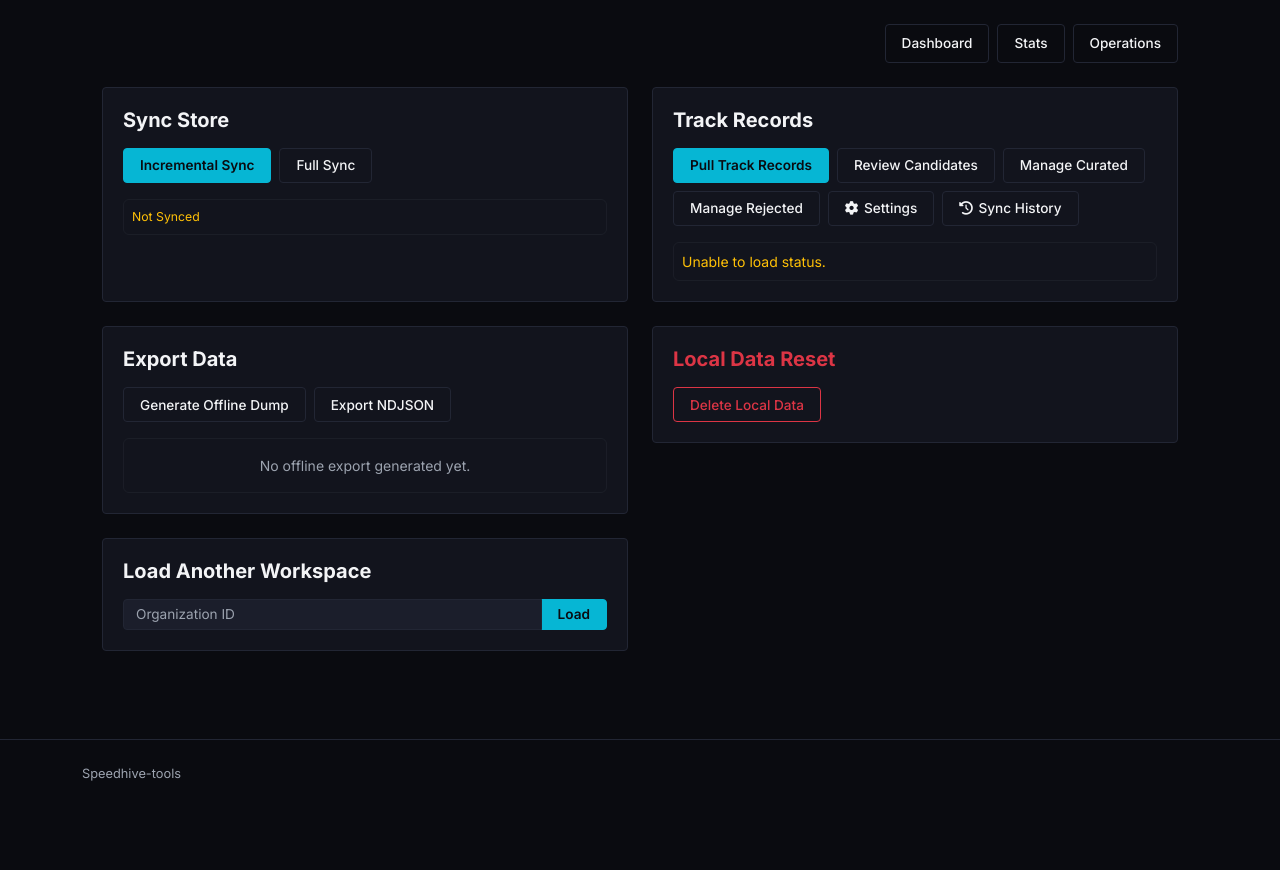
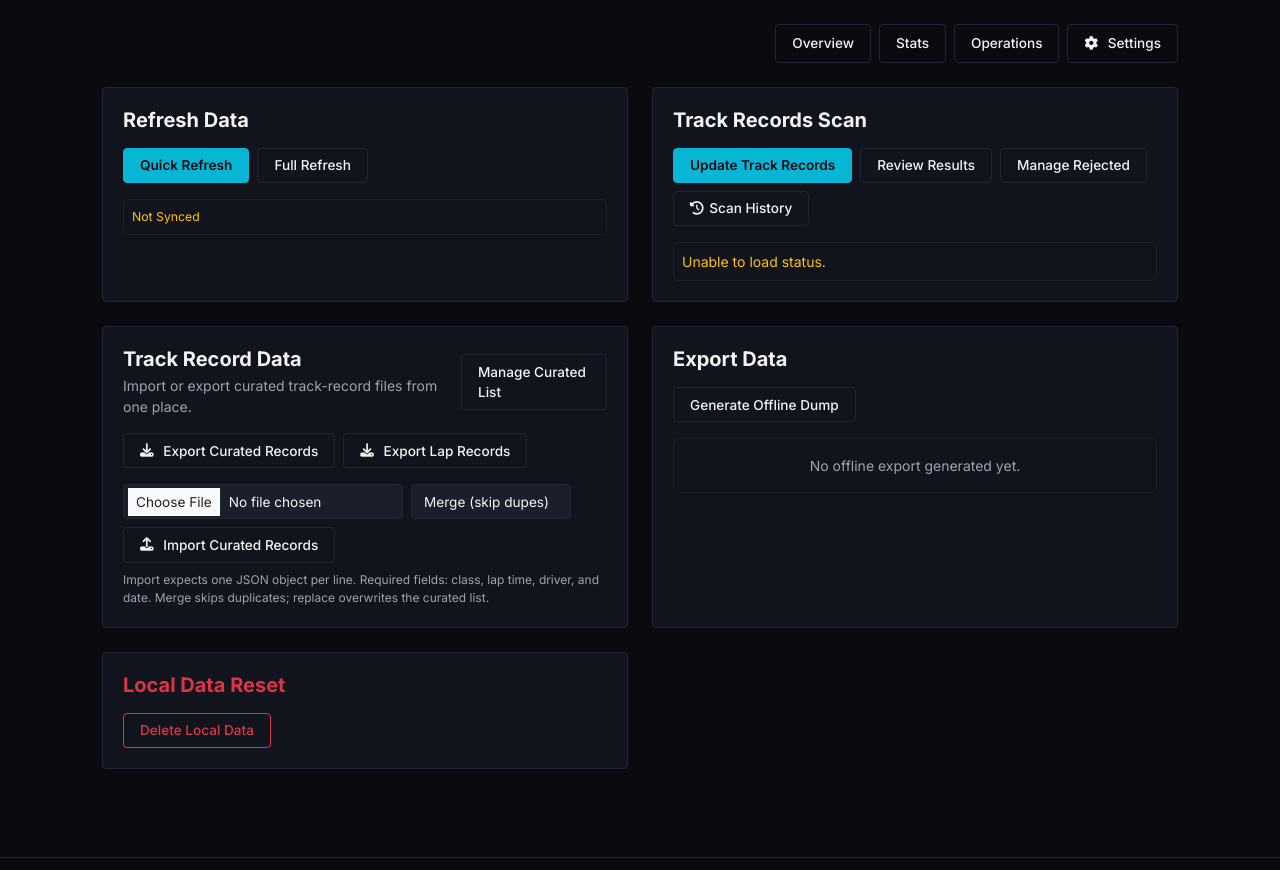
Before and after one commit to ncrosty58/speedhive-tools-ui, a Python web app: template templates/org_operations.html in a window 1280 px wide. Shown: the part 59-929 px from the top of the page. Before the commit the page ends 840 px from the top, so only its background shows below. Run offline with Jinja, Linux system fonts and the light colour scheme; the template is opened without the code that fills it, so the values that code supplies are empty.

Commit message:
simplify org navigation and track-record data placement

```diff
--- a/templates/base.html
+++ b/templates/base.html
@@ -488,11 +488,6 @@
                             <option value="__add__">➕ Add organization…</option>
                         </select>
                     </li>
-                    <li class="nav-item">
-                        <a class="nav-link nav-link-custom {% if request.path == '/' %}active{% endif %}" href="/{% if global_org_id %}?org_id={{ global_org_id }}{% endif %}">
-                            Dashboard
-                        </a>
-                    </li>
                     {% endif %}
                     <li class="nav-item">
                         <a class="nav-link nav-link-custom" href="https://speedhive.mylaps.com" target="_blank" rel="noopener">
--- a/templates/index.html
+++ b/templates/index.html
@@ -15,9 +15,10 @@
             </div>
 
             <div class="d-flex gap-2">
-                <a class="btn-custom {% if active_tab == 'dashboard' %}active{% else %}btn-custom-outline{% endif %} py-2 px-3" href="/?org_id={{ org.id }}{% if classification %}&amp;classification={{ classification }}{% endif %}{% if start_date %}&amp;start_date={{ start_date }}{% endif %}{% if end_date %}&amp;end_date={{ end_date }}{% endif %}{% if limit_events %}&amp;limit_events={{ limit_events }}{% endif %}">Dashboard</a>
+                <a class="btn-custom {% if active_tab == 'dashboard' %}active{% else %}btn-custom-outline{% endif %} py-2 px-3" href="/?org_id={{ org.id }}{% if classification %}&amp;classification={{ classification }}{% endif %}{% if start_date %}&amp;start_date={{ start_date }}{% endif %}{% if end_date %}&amp;end_date={{ end_date }}{% endif %}{% if limit_events %}&amp;limit_events={{ limit_events }}{% endif %}">Overview</a>
                 <a class="btn-custom {% if active_tab == 'stats' %}active{% else %}btn-custom-outline{% endif %} py-2 px-3" href="/org/{{ org.id }}/stats">Stats</a>
                 <a class="btn-custom {% if active_tab == 'operations' %}active{% else %}btn-custom-outline{% endif %} py-2 px-3" href="/org/{{ org.id }}/operations">Operations</a>
+                <a class="btn-custom-outline py-2 px-3" href="/org/{{ org.id }}/track-records/settings"><i class="fa-solid fa-cog me-1"></i>Settings</a>
             </div>
         </div>
 
@@ -285,7 +286,7 @@
                                 {% elif track_records_ready %}
                                     <div class="text-center py-4 text-muted small">No lap records found.</div>
                                 {% else %}
-                                    <div class="text-center py-4 text-muted small">Run sync under Operations to generate track records.</div>
+                                    <div class="text-center py-4 text-muted small">Run the track-record scan in Operations to generate track records.</div>
                                 {% endif %}
                             </div>
                         </div>
--- a/templates/org_add.html
+++ b/templates/org_add.html
@@ -32,7 +32,7 @@
             Open workspace
         </a>
         <p class="mt-2 mb-0" style="color: var(--text-muted); font-size: 0.75rem;">
-            The workspace starts empty — run a Refresh from its dashboard to sync
+            The workspace starts empty — run a refresh from its dashboard to pull
             events into the local store; it then appears in the workspace dropdown.
         </p>
         {% endif %}
--- a/templates/org_operations.html
+++ b/templates/org_operations.html
@@ -14,16 +14,17 @@
         </div>
 
         <div class="d-flex gap-2">
-            <a class="btn-custom {% if active_tab == 'dashboard' %}active{% else %}btn-custom-outline{% endif %} py-2 px-3" href="/?org_id={{ org.id }}">Dashboard</a>
+            <a class="btn-custom {% if active_tab == 'dashboard' %}active{% else %}btn-custom-outline{% endif %} py-2 px-3" href="/?org_id={{ org.id }}">Overview</a>
             <a class="btn-custom {% if active_tab == 'stats' %}active{% else %}btn-custom-outline{% endif %} py-2 px-3" href="/org/{{ org.id }}/stats">Stats</a>
             <a class="btn-custom {% if active_tab == 'operations' %}active{% else %}btn-custom-outline{% endif %} py-2 px-3" href="/org/{{ org.id }}/operations">Operations</a>
+            <a class="btn-custom-outline py-2 px-3" href="/org/{{ org.id }}/track-records/settings"><i class="fa-solid fa-cog me-1"></i>Settings</a>
         </div>
     </div>
 
     <!-- Live Sync Card -->
     <div class="col-lg-6">
         <div class="glass-card h-100">
-            <h3 class="h5 fw-bold mb-3">Sync Store</h3>
+            <h3 class="h5 fw-bold mb-3">Refresh Data</h3>
 
             <div class="d-flex flex-wrap gap-2 mb-3">
                 <button class="btn-custom js-refresh-btn"
@@ -32,7 +33,7 @@
                         data-backfill="{{ incremental_backfill_events or 3 }}"
                         id="btn-incremental-refresh"
                         type="button">
-                    <span class="js-btn-label">Incremental Sync</span>
+                    <span class="js-btn-label">Quick Refresh</span>
                     <span class="js-btn-loading d-none"><i class="fa-solid fa-circle-notch fa-spin"></i> Syncing...</span>
                 </button>
                 <button class="btn-custom-outline js-refresh-btn"
@@ -41,7 +42,7 @@
                         data-backfill="0"
                         id="btn-full-refresh"
                         type="button">
-                    <span class="js-btn-label">Full Sync</span>
+                    <span class="js-btn-label">Full Refresh</span>
                     <span class="js-btn-loading d-none"><i class="fa-solid fa-circle-notch fa-spin"></i> Syncing...</span>
                 </button>
             </div>
@@ -72,7 +73,7 @@
 
             <div class="mt-3 p-2 rounded bg-surface border border-secondary border-opacity-10 d-flex flex-wrap gap-3 align-items-center small">
                 {% if org_refresh_state and org_refresh_state.last_refresh_at %}
-                    <span class="text-success small">Last Sync: {{ format_saved_at_display(org_refresh_state.last_refresh_at) }} ({{ (org_refresh_state.last_refresh_mode or 'unknown')|upper }})</span>
+                    <span class="text-success small">Last Refresh: {{ format_saved_at_display(org_refresh_state.last_refresh_at) }} ({{ (org_refresh_state.last_refresh_mode or 'unknown')|upper }})</span>
                 {% else %}
                     <span class="text-warning small">Not Synced</span>
                 {% endif %}
@@ -86,22 +87,63 @@
     <!-- Track Records Card -->
     <div class="col-lg-6">
         <div class="glass-card h-100">
-            <h3 class="h5 fw-bold mb-3">Track Records</h3>
+            <h3 class="h5 fw-bold mb-3">Track Records Scan</h3>
 
             <div class="d-flex flex-wrap gap-2 mb-3">
                 <button class="btn-custom" id="btn-pull-track-records" type="button" data-org-id="{{ org.id }}">
-                    <span class="js-btn-label">Pull Track Records</span>
-                    <span class="js-btn-loading d-none"><i class="fa-solid fa-circle-notch fa-spin"></i> <span id="track-records-phase">Working...</span></span>
+                    <span class="js-btn-label">Update Track Records</span>
+                    <span class="js-btn-loading d-none"><i class="fa-solid fa-circle-notch fa-spin"></i> <span id="track-records-phase">Updating...</span></span>
                 </button>
-                <a class="btn-custom-outline" href="/org/{{ org.id }}/track-records/review">Review Candidates</a>
-                <a class="btn-custom-outline" href="/org/{{ org.id }}/track-records/curated">Manage Curated</a>
+                <a class="btn-custom-outline" href="/org/{{ org.id }}/track-records/review">Review Results</a>
                 <a class="btn-custom-outline" href="/org/{{ org.id }}/track-records/rejected">Manage Rejected</a>
-                <a class="btn-custom-outline" href="/org/{{ org.id }}/track-records/settings"><i class="fa-solid fa-cog"></i> Settings</a>
-                <a class="btn-custom-outline" href="/org/{{ org.id }}/track-records/history"><i class="fa-solid fa-history"></i> Sync History</a>
+                <a class="btn-custom-outline" href="/org/{{ org.id }}/track-records/history"><i class="fa-solid fa-history"></i> Scan History</a>
             </div>
 
             <div class="mt-3 p-2 rounded bg-surface border border-secondary border-opacity-10 d-flex flex-wrap gap-3 align-items-center small" id="track-records-status">
-                <span class="text-muted small">Loading status…</span>
+                <span class="text-muted small">Loading scan status…</span>
+            </div>
+        </div>
+    </div>
+
+    <!-- Track Record Data Card -->
+    <div class="col-lg-6">
+        <div class="glass-card h-100">
+            <div class="d-flex flex-column flex-md-row justify-content-between gap-3 align-items-md-center mb-3">
+                <div>
+                    <h3 class="h5 fw-bold mb-1">Track Record Data</h3>
+                    <div class="text-muted small">Import or export curated track-record files from one place.</div>
+                </div>
+                <a class="btn-custom-outline" href="{{ url_for('org_track_records_curated', org_id=org.id) }}">
+                    Manage Curated List
+                </a>
+            </div>
+
+            <div class="d-flex flex-wrap gap-2 mb-3">
+                <a class="btn-custom-outline" href="{{ url_for('org_track_records_export_ndjson', org_id=org.id) }}">
+                    <i class="fa-solid fa-download me-1"></i>Export Curated Records
+                </a>
+                <a class="btn-custom-outline" href="{{ url_for('export_org_lap_records', org_id=org.id, max_events=25) }}">
+                    <i class="fa-solid fa-download me-1"></i>Export Lap Records
+                </a>
+            </div>
+
+            <form method="POST" action="{{ url_for('org_track_records_import', org_id=org.id) }}"
+                  enctype="multipart/form-data" class="d-flex flex-wrap align-items-center gap-2 mb-0"
+                  onsubmit="return this.mode.value !== 'replace' || confirm('Replace ALL curated records with the file contents?');">
+                <input type="file" name="file" accept=".ndjson,.jsonl,application/x-ndjson" required
+                       class="form-control form-control-custom form-control-sm" style="max-width: 280px;">
+                <select name="mode" class="form-select form-control-custom form-select-sm" style="max-width: 160px;">
+                    <option value="merge" selected>Merge (skip dupes)</option>
+                    <option value="replace">Replace all</option>
+                </select>
+                <button type="submit" class="btn-custom-outline">
+                    <i class="fa-solid fa-upload me-1"></i>Import Curated Records
+                </button>
+            </form>
+
+            <div class="text-muted mt-2" style="font-size: 0.75rem;">
+                Import expects one JSON object per line. Required fields: class, lap time, driver, and date.
+                Merge skips duplicates; replace overwrites the curated list.
             </div>
         </div>
     </div>
@@ -125,10 +167,6 @@
                     Download ZIP
                 </a>
                 {% endif %}
-
-                <a class="btn-custom-outline" href="/org/{{ org.id }}/export-lap-records.ndjson?max_events=25">
-                    Export NDJSON
-                </a>
             </div>
 
             {% if dump_manifest %}
@@ -162,18 +200,6 @@
         </div>
     </div>
 
-    <!-- Load another Organization -->
-    <div class="col-lg-6">
-        <div class="glass-card">
-            <h3 class="h5 fw-bold mb-3">Load Another Workspace</h3>
-            <form action="/org-search" method="get">
-                <div class="input-group">
-                    <input type="number" id="manual-org-id" name="org_id" class="form-control form-control-custom py-1" placeholder="Organization ID" required>
-                    <button class="btn-custom py-1 px-3" type="submit">Load</button>
-                </div>
-            </form>
-        </div>
-    </div>
 </div>
 {% endblock %}
 
@@ -268,7 +294,7 @@
                 : String(sessionsDone);
 
             const mode = (task.mode || "").charAt(0).toUpperCase() + (task.mode || "").slice(1);
-            modeLabel.textContent = mode + " sync";
+            modeLabel.textContent = mode + " refresh";
 
             if (task.status === "done") {
                 progressBar.style.width = "100%";
@@ -392,7 +418,7 @@
             pollTaskStatus();
         }
 
-        // Track Records pull button
+        // Track Records scan button
         const trackRecordsBtn = document.getElementById("btn-pull-track-records");
         const trackRecordsStatus = document.getElementById("track-records-status");
         const trackRecordsPhase = document.getElementById("track-records-phase");
@@ -406,10 +432,10 @@
 
         function renderTrackRecordsStatus(status) {
             if (!trackRecordsStatus) return;
-            const ageText = status.age_hours != null ? status.age_hours.toFixed(1) + "h old" : "never synced";
+            const ageText = status.age_hours != null ? status.age_hours.toFixed(1) + "h old" : "never scanned";
             trackRecordsStatus.innerHTML =
-                '<span class="text-muted">Cache: ' + ageText + '</span>' +
-                '<span class="text-muted">Pending candidates: <strong class="text-main">' + status.pending_candidates + '</strong></span>';
+                '<span class="text-muted">Speedhive cache: ' + ageText + '</span>' +
+                '<span class="text-muted">Review queue: <strong class="text-main">' + status.pending_candidates + '</strong></span>';
         }
 
         function fetchTrackRecordsStatus(orgId) {
@@ -427,7 +453,7 @@
                 fetch("/org/" + orgId + "/track-records/sync/" + taskId)
                     .then(function (r) { return r.json(); })
                     .then(function (task) {
-                        if (trackRecordsPhase) trackRecordsPhase.textContent = task.phase || "Working...";
+                        if (trackRecordsPhase) trackRecordsPhase.textContent = task.phase || "Updating...";
                         if (task.status !== "running") {
                             clearInterval(poll);
                             setTrackRecordsButtonBusy(false);
@@ -444,7 +470,7 @@
 
             trackRecordsBtn.addEventListener("click", function () {
                 setTrackRecordsButtonBusy(true);
-                if (trackRecordsPhase) trackRecordsPhase.textContent = "Starting...";
+                if (trackRecordsPhase) trackRecordsPhase.textContent = "Starting update...";
 
                 fetch("/org/" + trOrgId + "/track-records/sync?force=1", { method: "POST" })
                     .then(function (r) { return r.json(); })
--- a/templates/track_records_rejected.html
+++ b/templates/track_records_rejected.html
@@ -44,7 +44,7 @@
                             <td>{{ r.reason or 'User Rejected' }}</td>
                             <td class="text-end">
                                 <form method="POST" action="{{ url_for('org_track_records_rejected_restore', org_id=org_id) }}"
-                                      onsubmit="return confirm('Restore this record? It will be eligible to be proposed again on the next sync.');">
+                                      onsubmit="return confirm('Restore this record? It will be eligible to be proposed again on the next scan.');">
                                     <input type="hidden" name="classAbbreviation" value="{{ r.classAbbreviation }}">
                                     <input type="hidden" name="lapTime" value="{{ r.lapTime }}">
                                     <input type="hidden" name="driverName" value="{{ r.driverName }}">
--- a/templates/track_records_review.html
+++ b/templates/track_records_review.html
@@ -8,7 +8,7 @@
         <div>
             <h1 class="h2 fw-bold mb-1">Track Records — Review</h1>
             <span class="text-muted small">
-                {% if generated_at %}Candidates generated {{ generated_at }}{% else %}No candidates generated yet — trigger a sync from the Operations page{% endif %}
+                {% if generated_at %}Candidates generated {{ generated_at }}{% else %}No candidates generated yet — run a track-record scan from the Operations page{% endif %}
                 &bull; <a href="{{ url_for('org_track_records_curated', org_id=org_id) }}">Manage curated records</a>
             </span>
         </div>
@@ -18,7 +18,7 @@
     {% if not candidates %}
     <div class="col-12">
         <div class="glass-card">
-            <p class="text-muted mb-0">No candidates awaiting review. New candidates appear here after a sync finds a faster time or an unrecognized class in Speedhive's announcer data.</p>
+            <p class="text-muted mb-0">No candidates awaiting review. New candidates appear here after a scan finds a faster time or an unrecognized class in Speedhive's announcer data.</p>
         </div>
     </div>
     {% endif %}
```
Also changed, not shown: app.py (+34 -45 lines), templates/org_stats.html (+4 -3 lines), templates/track_records_curated.html (+7 -18 lines), templates/track_records_history.html (+6 -6 lines), templates/track_records_settings.html (+4 -4 lines).
